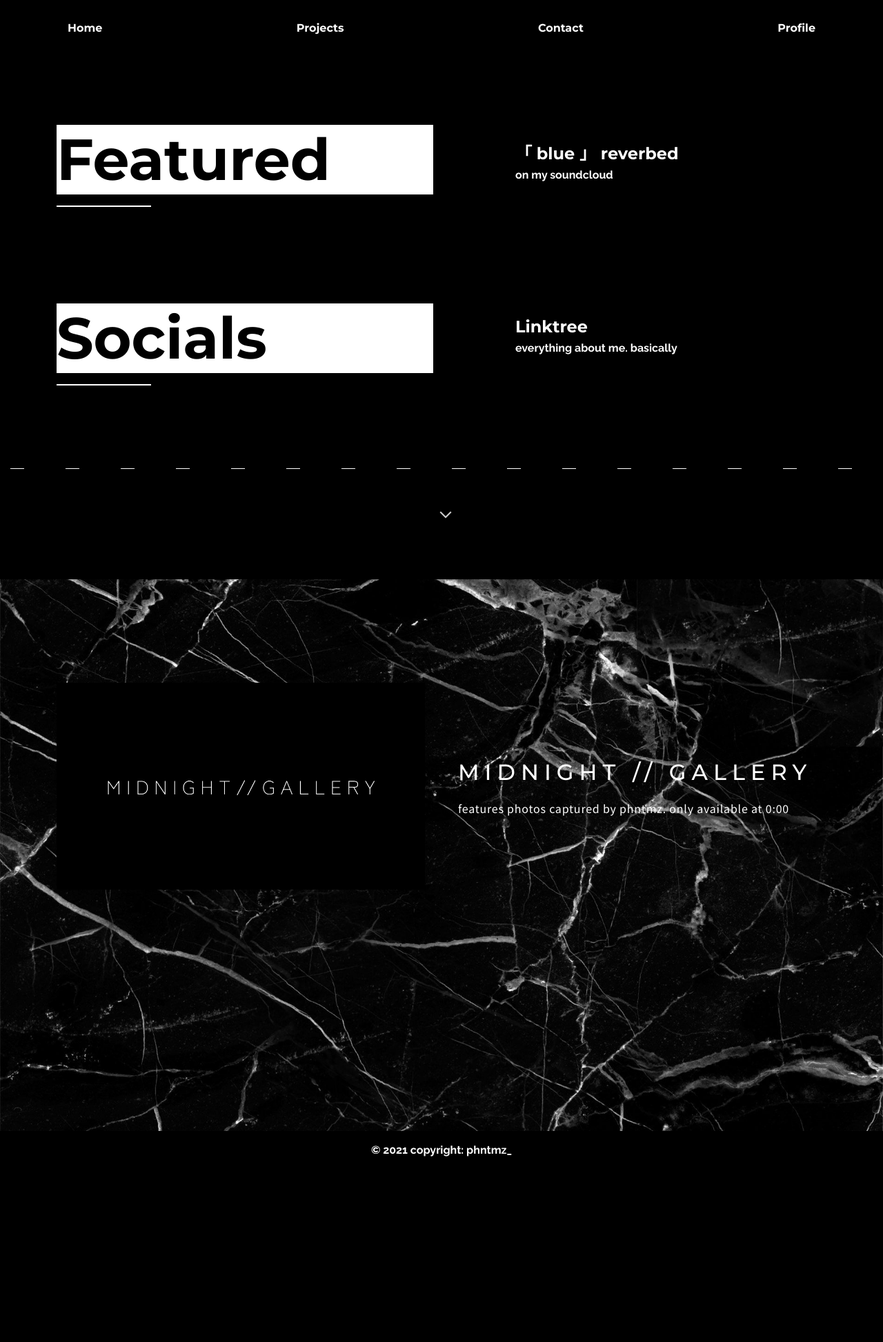
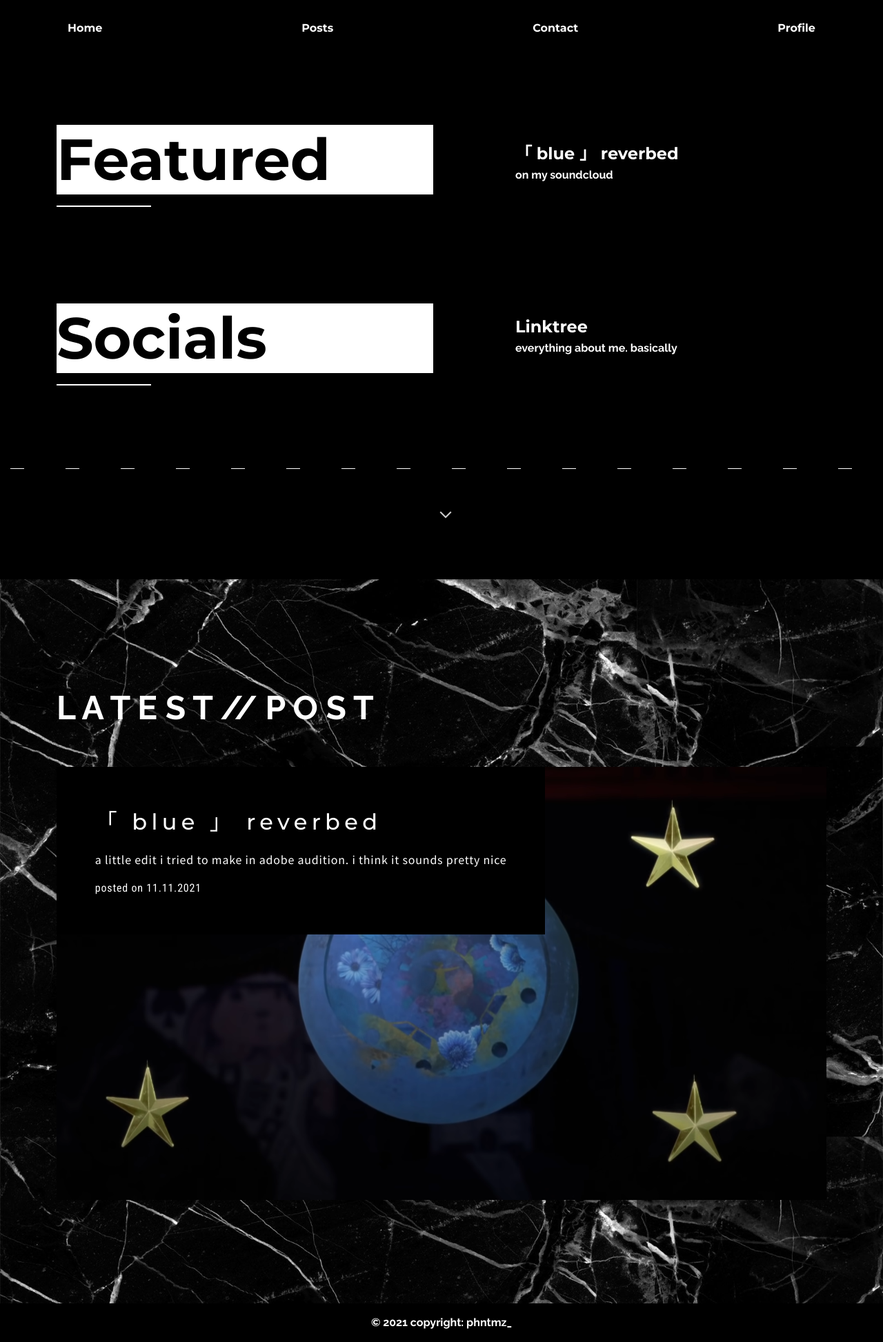
Before and after one commit to fntmz/phntmz_, a Django app: page / in a window 1280 px wide. Shown: the whole page at 69% size. Before the commit the page ends 1677 px from the top, so only its background shows below. Run offline with Django 3.2, Linux system fonts and the light colour scheme; some libraries are stand-ins or nearby versions.

Commit message:
a lot of stuff

```diff
--- a/gettingstarted/urls.py
+++ b/gettingstarted/urls.py
@@ -24,5 +24,6 @@ urlpatterns = [
     path("profile/", hello.views.profile, name="profile"),
     path("projects/", hello.views.projects, name="projects"),
     path("changelog/", hello.views.changelog, name="changelog"),
+    path("posts/", hello.views.posts, name="posts"),
     path("gallery/", hello.views.gallery, name="gallery"),
 ]
--- a/hello/static/css/index.css
+++ b/hello/static/css/index.css
@@ -8,25 +8,57 @@
 
 #index-body {
     height: 100%;
-    padding-top: 150px
+    padding-top: 150px;
+    padding-bottom: 150px;
 }
 
-.index-posts-img {
-    height: 100%
+.index-posts-content {
+    position: absolute;
+    top: 0;
+    left: 0;
+    padding-top: 5%;
+    padding-left: 5%;
+    padding-bottom: 5%;
+    padding-right: 5%;
+    background-color: var(--background-color);
+    z-index: 1;
+}
+
+.index-posts {
+    width: 100%;
+    background-size: cover;
+    position: relative;
+    margin-top: 50px;
 }
 
 .index-posts-title {
     font-family: 'Montserrat', sans-serif;
     font-size: 2rem;
     font-weight: 500;
-    letter-spacing: .5rem;
+    letter-spacing: .4rem;
 }
 
-.index-posts-subtitle{
+.index-posts-subtitle {
     font-family: 'Noto Sans JP', sans-serif;
     color: var(--color);
     margin-top: 3%;
     letter-spacing: .05rem;
+}
+
+.index-posts-date {
+    font-family: 'Roboto Condensed', sans-serif;
+    letter-spacing: .05rem;
+    font-size: 1rem;
+    color: var(--color);
+    margin-top: 3%;
+}
+
+#index-latest-posts {
+    font-family: 'Raleway', sans-serif;
+    font-weight: 500;
+    font-size: 3rem;
+    color: var(--color);
+    position: relative;
 }
 
 #index-featured-items-subtitle {
--- a/hello/templates/base.html
+++ b/hello/templates/base.html
@@ -33,7 +33,7 @@
   <link rel="stylesheet" href="{% static 'css/footer.css' %}">
   <link rel="preconnect" href="https://fonts.googleapis.com">
   <link rel="preconnect" href="https://fonts.gstatic.com" crossorigin>
-  <link href="https://fonts.googleapis.com/css2?family=Montserrat:wght@500;700&display=swap" rel="stylesheet">
+  <link href="https://fonts.googleapis.com/css2?family=Montserrat:wght@500;600;700&display=swap" rel="stylesheet">
   <link href="https://fonts.googleapis.com/css2?family=Josefin+Sans:wght@100&display=swap" rel="stylesheet">
   <link href="https://fonts.googleapis.com/css2?family=Raleway:wght@700&display=swap" rel="stylesheet">
   <link href="https://fonts.googleapis.com/css2?family=Zen+Kaku+Gothic+New:wght@300;400&display=swap" rel="stylesheet">
@@ -116,8 +116,8 @@
             </a>
           </li>
           <li class="nav-item">
-            <a href="{% url 'projects' %}">
-              <h6 class="navbar-item easing-right" id="navbar-item-2">Projects</h6>
+            <a href="{% url 'posts' %}">
+              <h6 class="navbar-item easing-right" id="navbar-item-2">Posts</h6>
             </a>
           </li>
           <li class="nav-item">
@@ -207,8 +207,8 @@
         <ul class="list-group list-group-horizontal d-flex justify-content-between" id="tab-header-menu">
           <li class="list-group-item header-menu border-0"><a href="{% url 'index' %}" class="header-menu-text">Home</a>
           </li>
-          <li class="list-group-item header-menu border-0"><a href="{% url 'projects' %}"
-              class="header-menu-text">Projects</a></li>
+          <li class="list-group-item header-menu border-0"><a href="{% url 'posts' %}"
+              class="header-menu-text">Posts</a></li>
           <li class="list-group-item header-menu border-0"><a href="{% url 'contact' %}"
               class="header-menu-text">Contact</a>
           </li>
--- a/hello/templates/index.html
+++ b/hello/templates/index.html
@@ -35,21 +35,17 @@
 
 <div class="body-section">
   <div class="container" id="index-body">
-    {% for item in index_posts %}
-    <div class="row g-5">
-      <div class="col-xl-6">
-        <img src="{{ item.img }}" class="index-posts-img">
-      </div>
-      <div class="col-xl-6" id="index-posts-text">
-        <div>
-          <a href="{{ item.url }}">
-            <div class="index-posts-title easing-right">{{ item.title }}</div>
-          </a>
-          <div class="index-posts-subtitle">{{ item.subtitle }}</div>
-        </div>
+    <div id="index-latest-posts">L A T E S T // P O S T</div>
+    <div class="index-posts">
+      <img src="{{ posts.0.img }}" alt="">
+      <div class="index-posts-content">
+        <a href="{{ posts.0.url }}" target="_blank">
+          <div class="index-posts-title easing-right">{{ posts.0.title }}</div>
+        </a>
+        <div class="index-posts-subtitle">{{ posts.0.subtitle }}</div>
+        <div class="index-posts-date">posted on {{ posts.0.date }}</div>
       </div>
     </div>
-    {% endfor %}
   </div>
 </div>
 {% endblock %}
--- a/hello/views.py
+++ b/hello/views.py
@@ -1,3 +1,4 @@
+from django.contrib.staticfiles.storage import staticfiles_storage
 from django.shortcuts import render
 from django.http import HttpResponse
 
@@ -7,6 +8,8 @@ from .models import Greeting
 
 context = {
     "changelog": [
+        {"date": "01.12.2021", "detail": "added a section that displays the most recent post in the homepage. many changes made to the posts page"},
+        {"date": "29.11.2021", "detail": "changed the link to the projects page on the navbar to link to a page for posts. the link to the projects page will be in the profile page"},
         {"date": "28.11.2021",
             "detail": "fixed some issues with transition timings overriding each other. added content to the index page, the project page is still incomplete though"},
         {"date": "26.11.2021",
@@ -40,9 +43,13 @@ context = {
         {"title": "「 blue 」 reverbed", "subtitle": "on my soundcloud",
             "url": "https://soundcloud.com/fntmz/gunjou-reverb"}
     ],
-    "index_posts": [
-        {"title": "MIDNIGHT // GALLERY",
-            "subtitle": "features photos captured by phntmz. only available at 0:00", "img": "static/img/index-midnight-gallery.png", "url": "gallery"}
+    "posts": [
+        {"title": "「 blue 」 reverbed", "date": "11.11.2021", "subtitle": "a little edit i tried to make in adobe audition. i think it sounds pretty nice",
+            "img": staticfiles_storage.url('img/posts/posts-gunjou.png'), "url": "https://soundcloud.com/fntmz/gunjou-reverb"},
+        {"title": "MIDNIGHT // GALLERY", "date": "09.11.2021", "subtitle": "displays visually-satisfying photos that are captured by me (and my phone). all images found on the gallery page are posted on my instagram. only available at 0:00", "img": staticfiles_storage.url(
+            'img/posts/posts-midnight-gallery.png'), "url": "gallery"},
+        {"title": "CONTROLLERS", "date": "23.05.2021", "subtitle": "the org-less esports team. with players in valorant, apex legends and counter-strike",
+            "img": staticfiles_storage.url('img/posts/posts-controllers.png'), "url": "https://discord.gg/Ysy2SV88kv"},
     ]
 }
 
@@ -53,6 +60,10 @@ def changelog(request):
 
 def index(request):
     return render(request, "index.html", context)
+
+
+def posts(request):
+    return render(request, "posts.html", context)
 
 
 def contact(request):
```
Also changed, not shown: hello/static/css/posts.css (added, +31 -0 lines), hello/templates/gallery.html (+4 -4 lines), hello/templates/posts.html (added, +33 -0 lines), hello/templates/profile.html (+7 -2 lines), hello/static/img/gallery/gallery01.jpg (renamed from hello/static/img/gallery01.jpg), hello/static/img/gallery/gallery03.jpg (added), hello/static/img/posts/posts-controllers.png (added), hello/static/img/posts/posts-gunjou.png (added), hello/static/img/posts/posts-midnight-gallery.png (renamed from hello/static/img/index-midnight-gallery.png), 4 other files.
